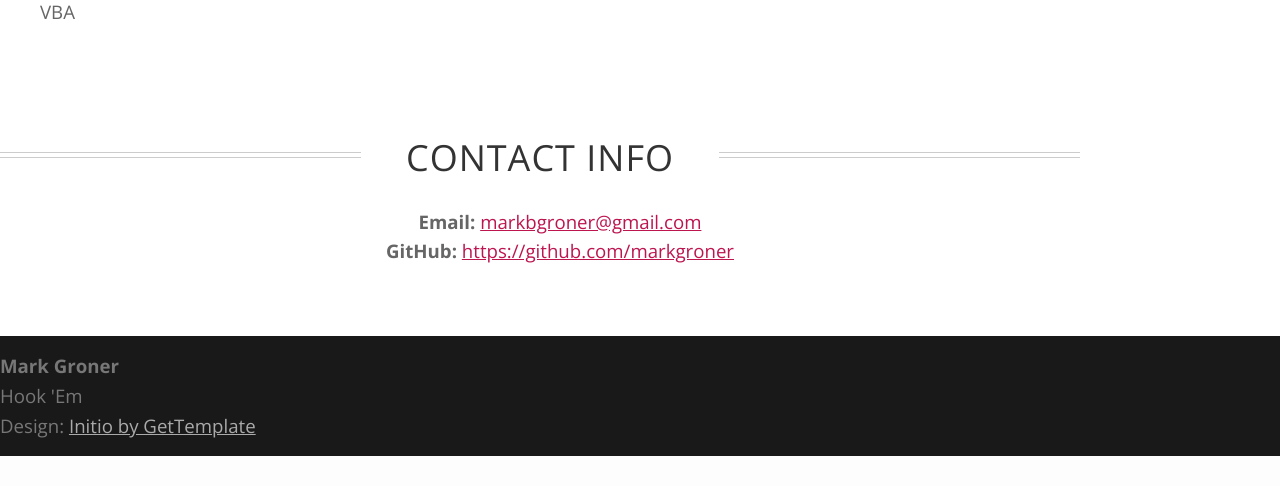
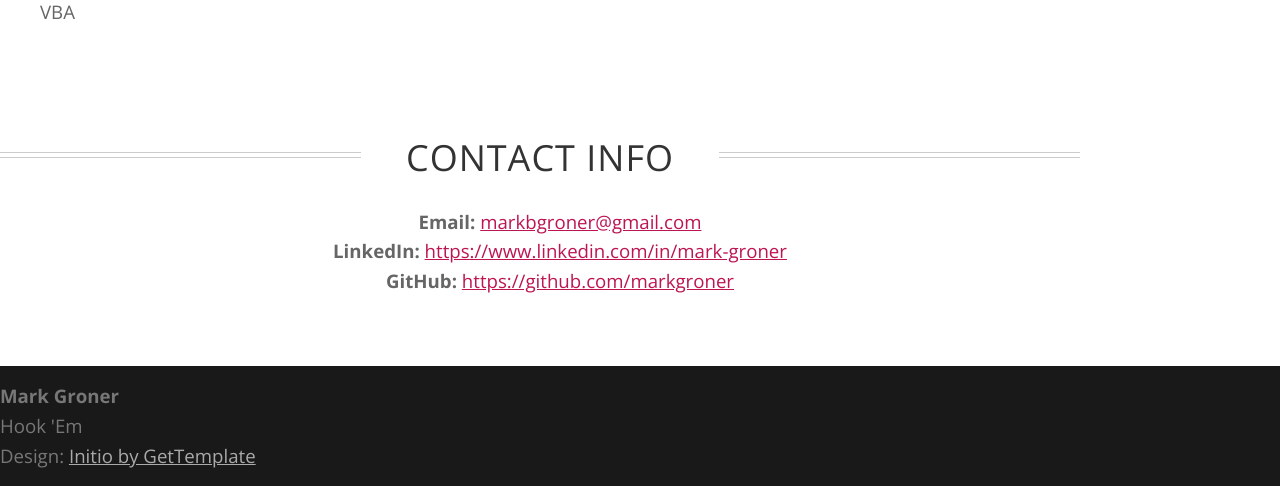
Before and after one commit to markgroner/portfolio, a Flask app: page / in a window 1280 px wide. Shown: the part 1479-1965 px from the top of the page. Before the commit the page ends 1935 px from the top, so only its background shows below. Run offline with Flask 2, Linux system fonts and the light colour scheme; parts of the project's set-up code (start-up, migrations or seed data) failed here and were passed over; some libraries are stand-ins or nearby versions; some web fonts are replaced.

Commit message:
added linkedin contact information

```diff
--- a/templates/index.html
+++ b/templates/index.html
@@ -105,6 +105,7 @@
 						<center>
 							<ul>
 								<li><strong>Email:</strong> <a href="mailto:markbgroner@gmail.com">markbgroner@gmail.com</a></li>
+								<li><strong>LinkedIn:</strong> <a href="https://www.linkedin.com/in/mark-groner/" target="_blank">https://www.linkedin.com/in/mark-groner</a></li>
 								<li><strong>GitHub:</strong> <a href="https://github.com/markgroner" target="_blank">https://github.com/markgroner</a></li>
 							</ul>
 						</center>
```
